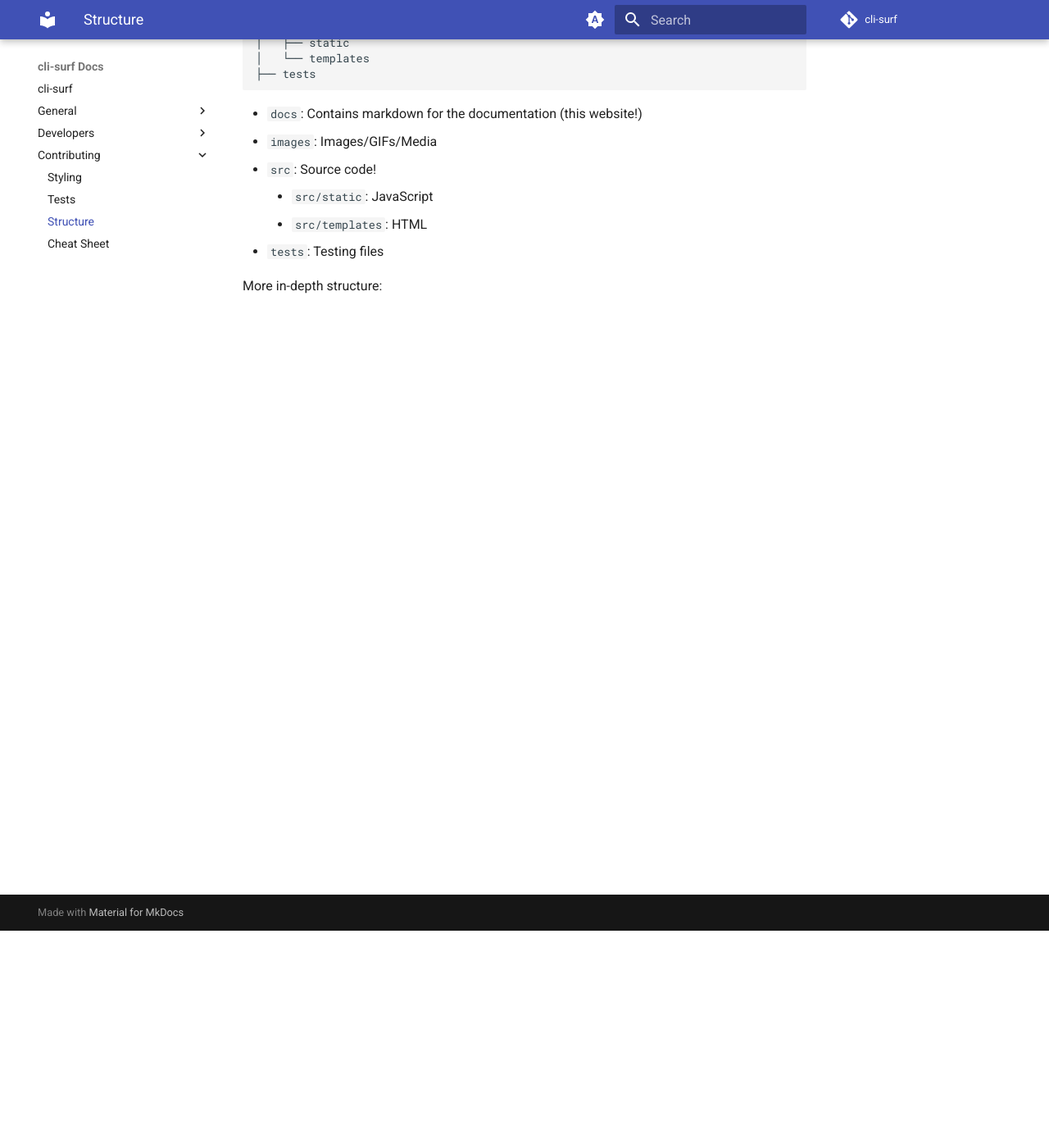
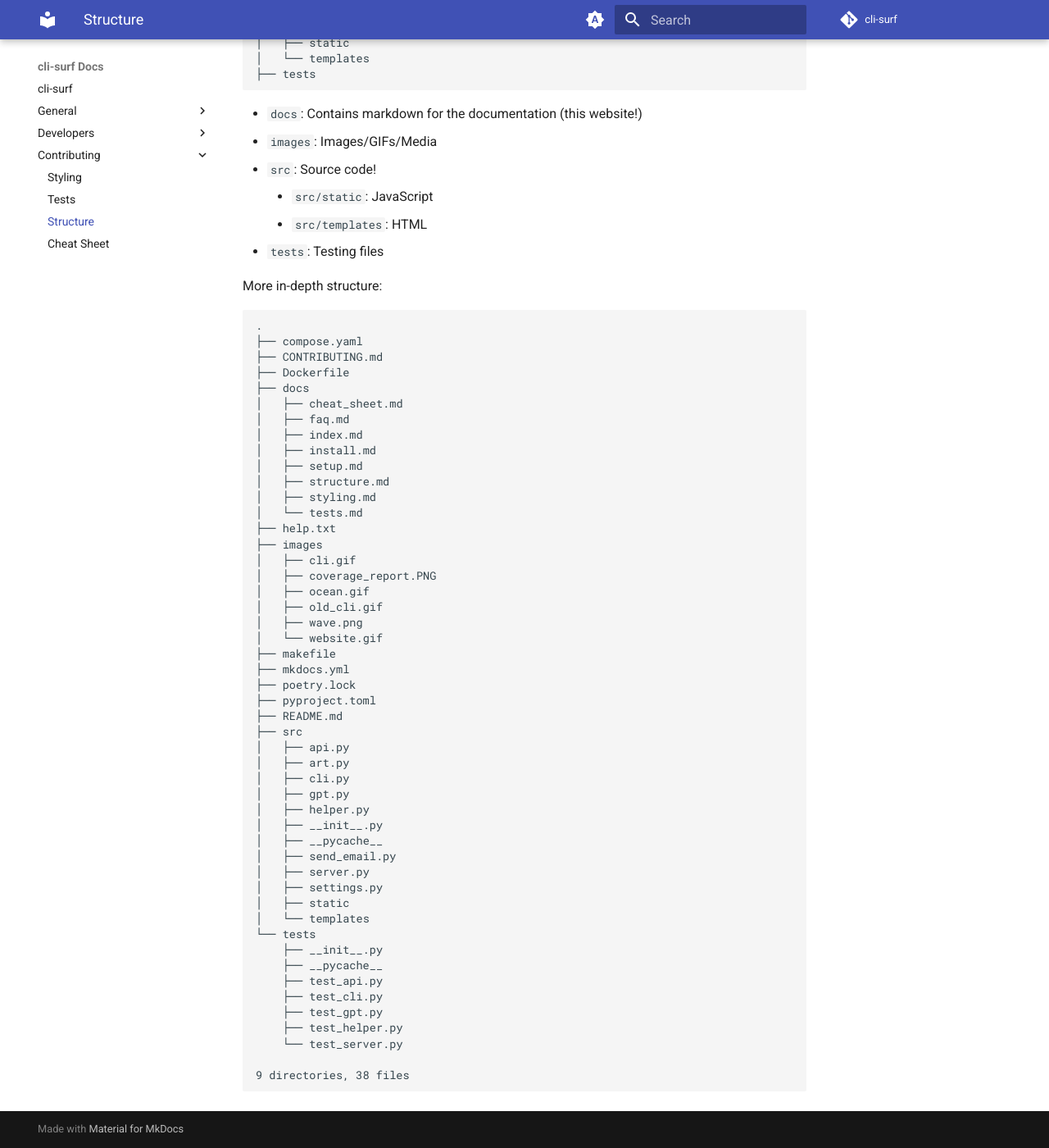
Before and after one commit to ryansurf/cli-surf, an MkDocs documentation site: the page built from docs/structure.md, in a window 1280 px wide and 1400 px high, scrolled down 265 px. Shown: the whole window at 82% size. Built offline with MkDocs 1.6.1 and Material for MkDocs 9.7.7, drawn with Linux system fonts in a browser that asks for light colours; comment, search, counter and statistics services are not loaded.

Commit message:
precommit hook works on structure now

````diff
--- a/docs/structure.md
+++ b/docs/structure.md
@@ -24,5 +24,55 @@ The basic structure of the project is:
 More in-depth structure:
 
 <!-- STRUCTURE START -->
+```
+.
+├── compose.yaml
+├── CONTRIBUTING.md
+├── Dockerfile
+├── docs
+│   ├── cheat_sheet.md
+│   ├── faq.md
+│   ├── index.md
+│   ├── install.md
+│   ├── setup.md
+│   ├── structure.md
+│   ├── styling.md
+│   └── tests.md
+├── help.txt
+├── images
+│   ├── cli.gif
+│   ├── coverage_report.PNG
+│   ├── ocean.gif
+│   ├── old_cli.gif
+│   ├── wave.png
+│   └── website.gif
+├── makefile
+├── mkdocs.yml
+├── poetry.lock
+├── pyproject.toml
+├── README.md
+├── src
+│   ├── api.py
+│   ├── art.py
+│   ├── cli.py
+│   ├── gpt.py
+│   ├── helper.py
+│   ├── __init__.py
+│   ├── __pycache__
+│   ├── send_email.py
+│   ├── server.py
+│   ├── settings.py
+│   ├── static
+│   └── templates
+└── tests
+    ├── __init__.py
+    ├── __pycache__
+    ├── test_api.py
+    ├── test_cli.py
+    ├── test_gpt.py
+    ├── test_helper.py
+    └── test_server.py
 
+9 directories, 38 files
+```
 <!-- STRUCTURE END  -->
````
